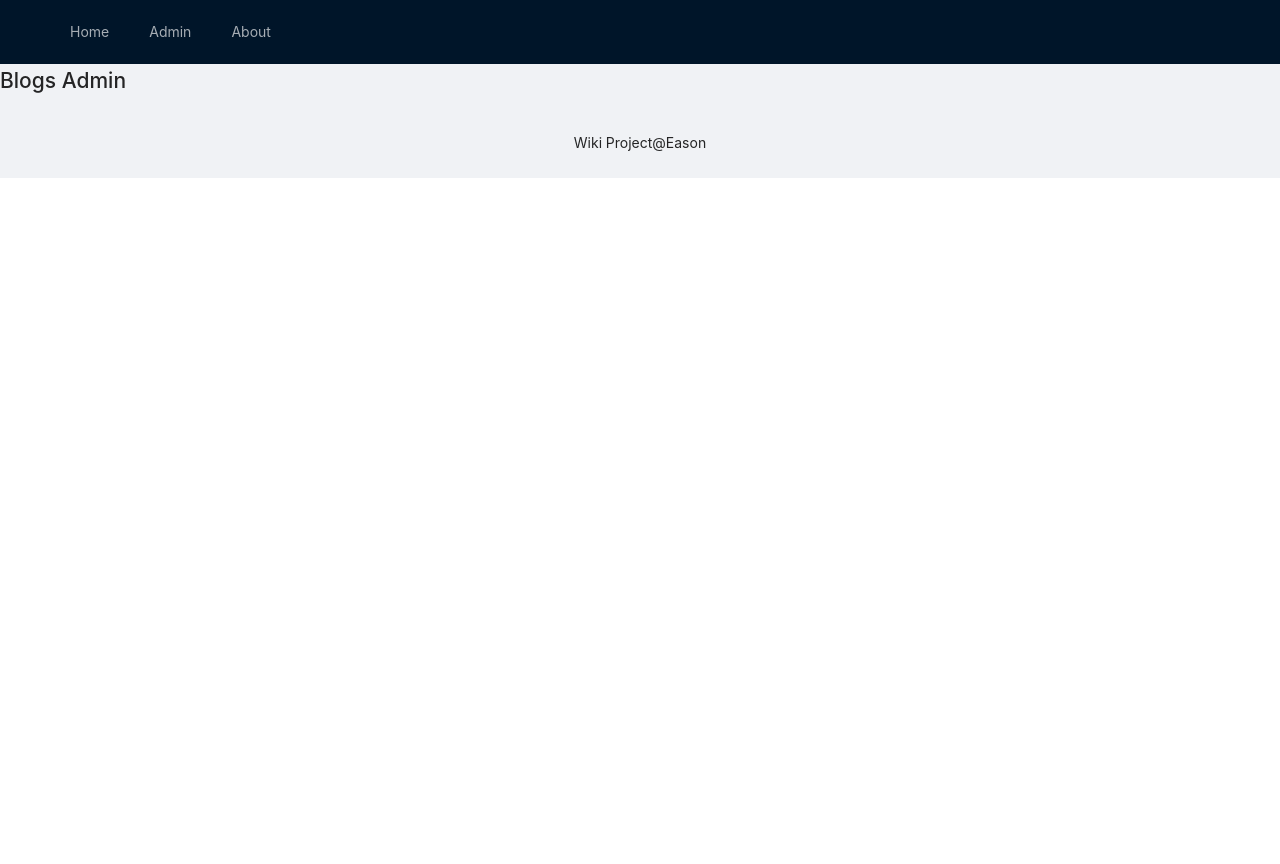
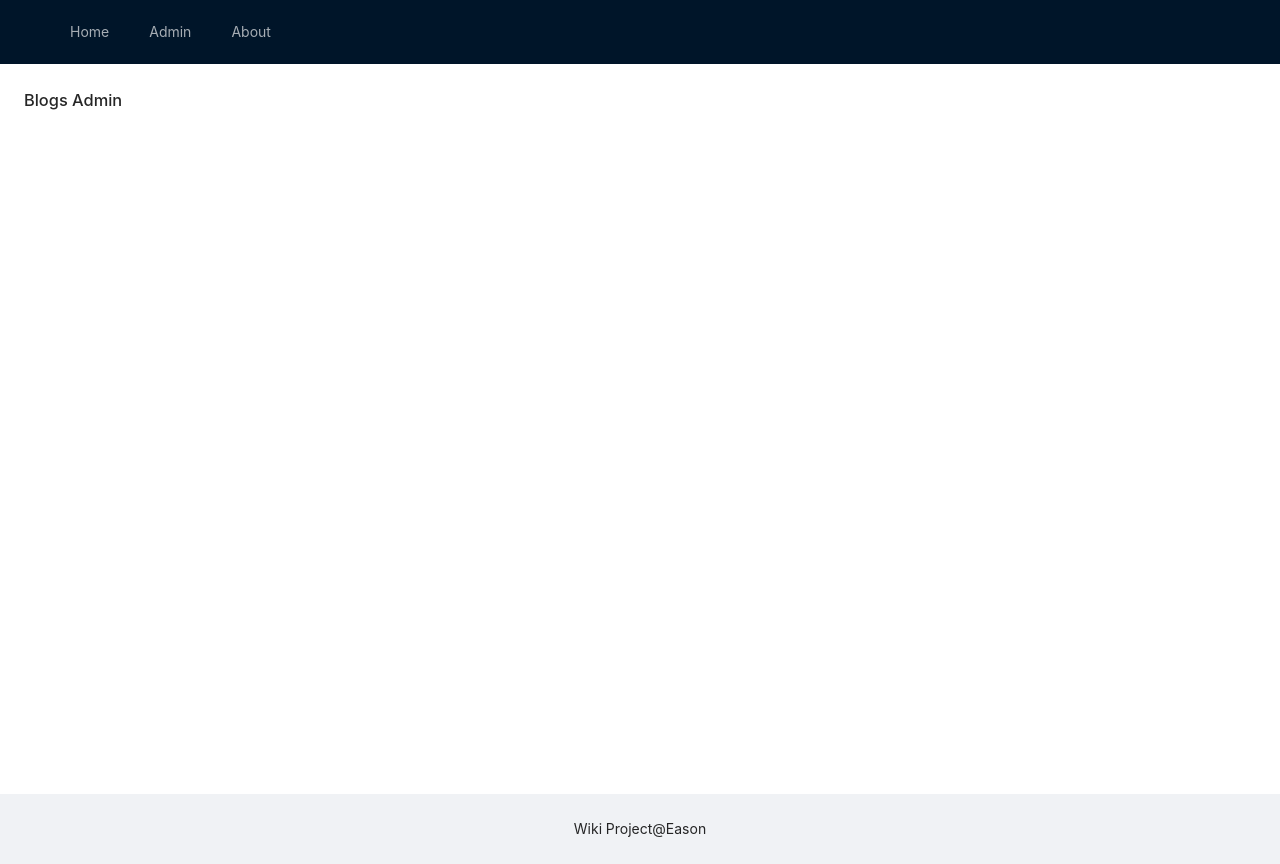
Before and after one commit to Eason366/wiki, a Vue app in the folder web/: page /admin/ebook in a window 1280 px wide. Before the commit the page ends 800 px from the top, so only its background shows below. Built offline with nearby package versions, Linux system fonts and the light colour scheme; no server answers.

Commit message:
6-2 update Admin-ebook.vue layout.

```diff
--- a/web/src/views/admin/Admin-ebook.vue
+++ b/web/src/views/admin/Admin-ebook.vue
@@ -1,5 +1,13 @@
 <template>
-  <div class="about">
-    <h1>Blogs Admin</h1>
-  </div>
+
+
+  <a-layout>
+    <a-layout-content
+        :style="{ background: '#fff', padding: '24px', margin: 0, minHeight: '730px' }"
+    >
+      <div class="admin">
+        <h1>Blogs Admin</h1>
+      </div>
+    </a-layout-content>
+  </a-layout>
 </template>
```
Also changed, not shown: web/src/views/Home.vue (+0 -7 lines).
